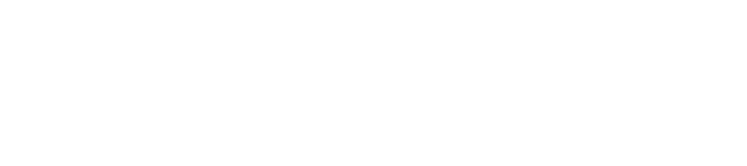
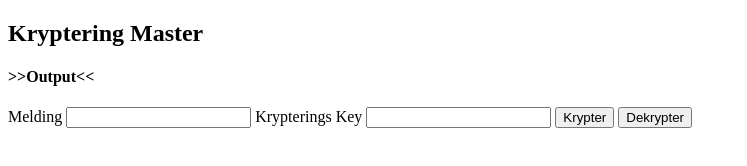
Before and after one commit to johangi/kryptering, a plain HTML site: page index.html in a window 1280 px wide. Shown: the whole page, without its empty margins (0-747 px from the left). Drawn offline with Linux system fonts and the light colour scheme.

Commit message:
adding basic html

```diff
--- a/index.html
+++ b/index.html
@@ -7,6 +7,20 @@
     <script src="krypter.js" defer></script>
 </head>
 <body>
+    <section class="headerSection">
+    <h2 id="mainHeader">Kryptering Master</h2>
+    </section>
+    <section class="outputSection">
+    <h4 id="textOutput">>>Output<<</h4>
+    </section>
 
+    <section class="inputs">
+        <label for="melding">Melding</label>
+        <input type="text" id="meldingInput" name="melding">
+        <label for="key">Krypterings Key</label>
+        <input type="number" id="krypteringsKey" name="key">
+        <button id="krypterKnapp">Krypter</button>
+        <button id="dekrypterKnapp">Dekrypter</button>
+    </section>
 </body>
 </html>
```
